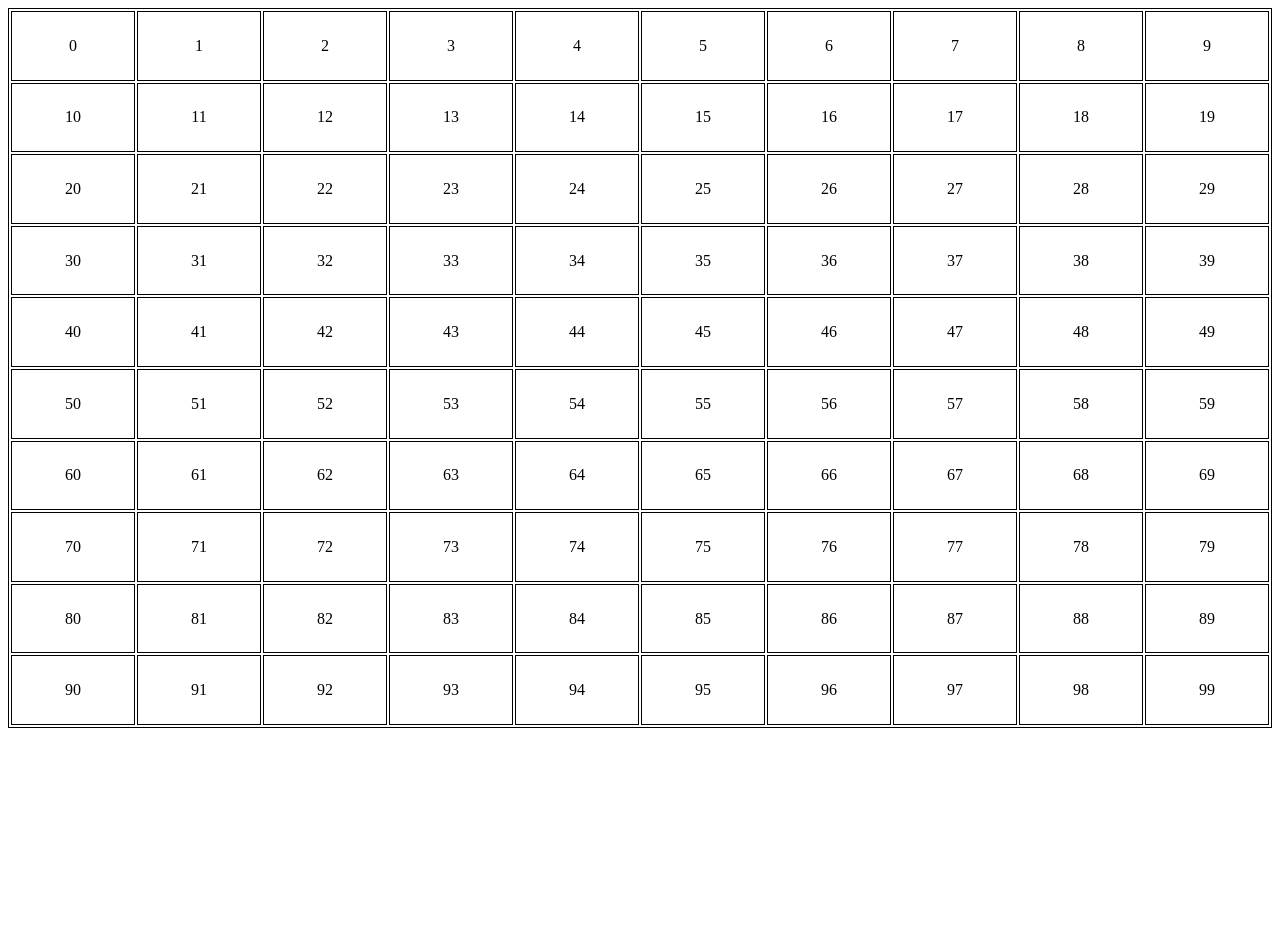
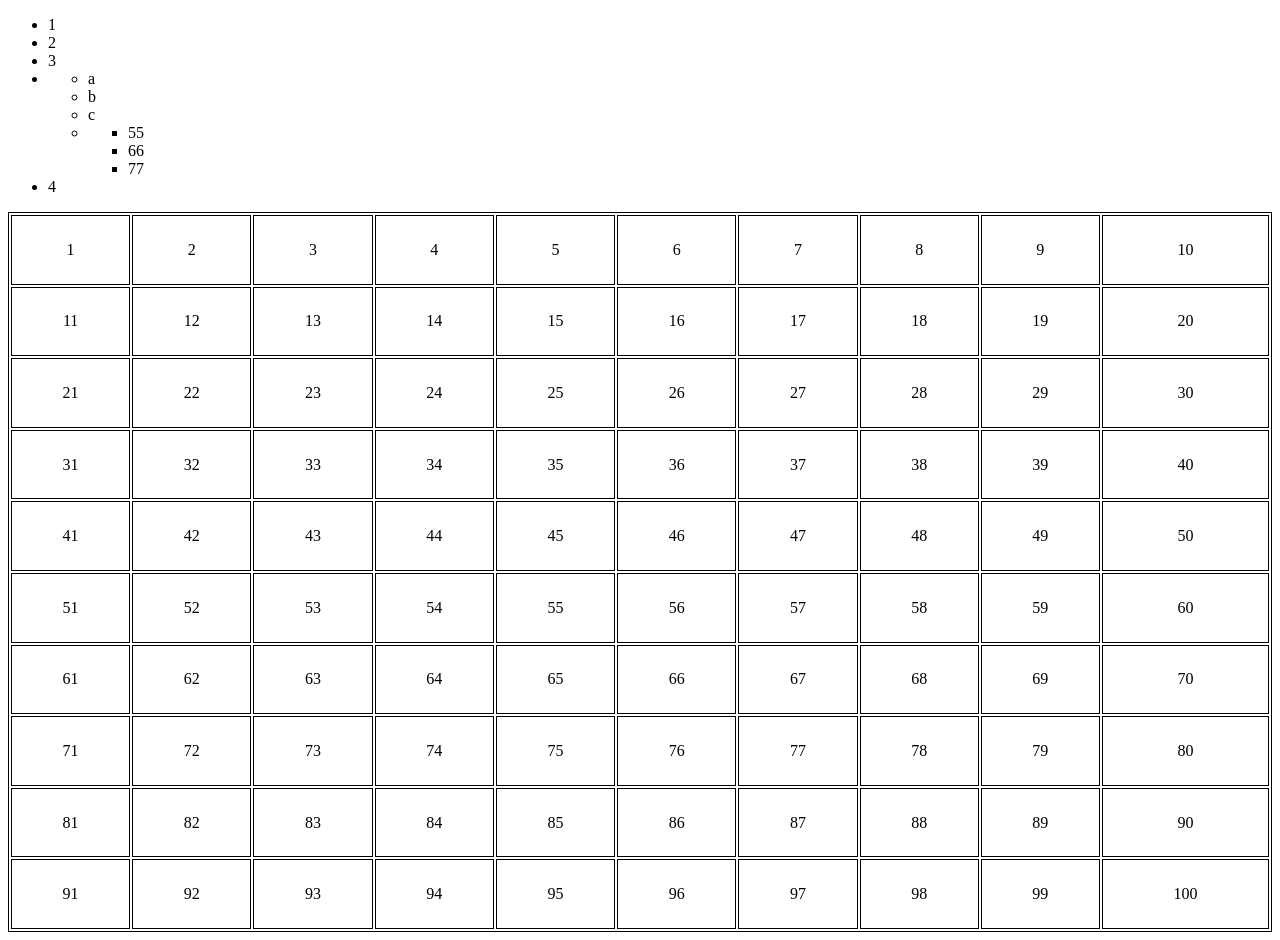
Before and after one commit to tshch92/js13, a website: page src/index.html in a window 1280 px wide. Before the commit the page ends 800 px from the top, so only its background shows below. Drawn offline with Linux system fonts and the light colour scheme.

Commit message:
list creation

```diff
--- a/src/index.html
+++ b/src/index.html
@@ -8,7 +8,8 @@
     <title>Hillel home work</title>
 </head>
 <body>
-    <div id='my-table' class="my-table"></div>
+    <div class="my-list"></div>
+    <div class="my-table"></div>
     <script src="index.js"></script>
 </body>
 </html>
--- a/src/index.js
+++ b/src/index.js
@@ -1,7 +1,35 @@
 'use strict';
+
+const example = [1, 2, 3, ['a', 'b', 'c', [55, 66, 77]], 4];
 
 const tableWidth = 10;
 const tableHeight = 10;
+
+//creating a list
+
+const $myList = document.querySelector('.my-list');
+
+function cascade(arr) {
+    let $ul = document.createElement('ul');
+
+    arr.forEach(element => {
+        let $li = document.createElement('li');
+
+        if (Array.isArray(element)) {
+            $li.innerHTML += cascade(element);
+        } else {
+            $li.textContent = element;
+        }
+
+        $ul.innerHTML += $li.outerHTML;
+    });
+
+    return $ul.outerHTML;
+}
+
+$myList.innerHTML += cascade(example);
+
+//creating a table
 
 const $myTable = document.querySelector('.my-table');
 
@@ -13,8 +41,9 @@ for (let i = 0; i < tableHeight; i++) {
     let $tblRow = document.createElement('tr');
 
     let $tblCell = document.createElement('td');
+
     for (let j = 0; j < tableWidth; j++) {
-        $tblCell.textContent = i * tableWidth + j;
+        $tblCell.textContent = i * tableWidth + j + 1;
         $tblRow.innerHTML += $tblCell.outerHTML;
     }
 
@@ -24,5 +53,3 @@ for (let i = 0; i < tableHeight; i++) {
 $tbl.innerHTML += $tblBody.outerHTML;
 
 $myTable.innerHTML += $tbl.outerHTML;
-
-console.log($myTable);
--- a/src/styles.css
+++ b/src/styles.css
@@ -1,10 +1,10 @@
-table {
+.my-table table {
     border: 1px solid black;
     width: 100%;
     height: 90vh;
 }
 
-td {
+.my-table td {
     border: 1px solid black;
     text-align: center;
     vertical-align: middle;
```
